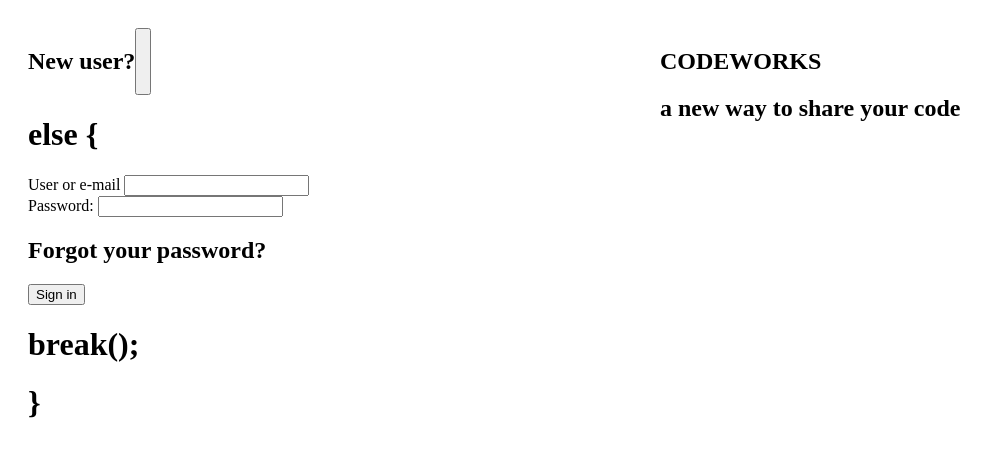
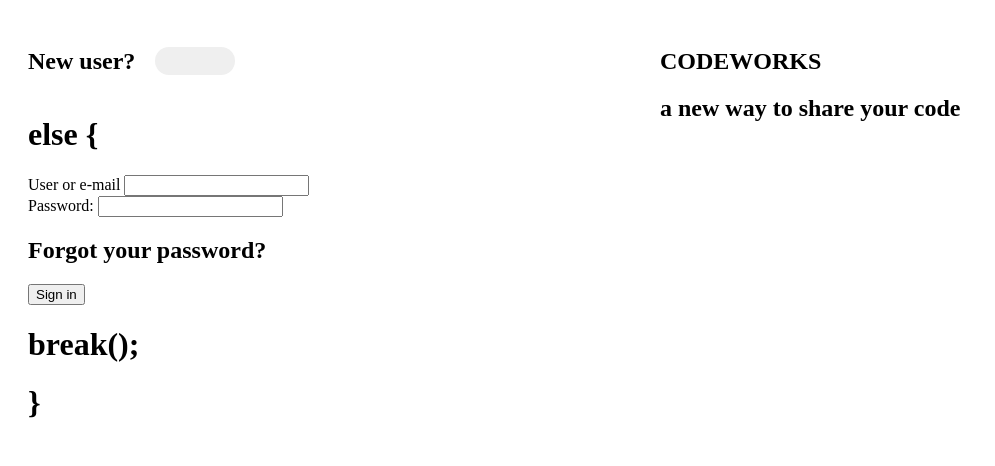
Before and after one commit to danielbarcheta/RelembrandoFrontEnd, a plain HTML site: page CODEWORKS/index.html in a window 1280 px wide. Shown: the whole page, without its empty margins (0-995 px from the left). Drawn offline with Linux system fonts and the light colour scheme.

Commit message:
alinhando navbar

```diff
--- a/CODEWORKS/style.css
+++ b/CODEWORKS/style.css
@@ -10,11 +10,27 @@
     width: 50%;
     padding: 20px;
     box-sizing: border-box;
+
+
 }
 
 nav{
     display: flex;
     flex-direction: row;
     width: 15em;
+    gap: 20px;
+}
+
+button{
+    width: 80px;
+    height: 28px;
+    border-radius: 20px;
+    border-width: 0px;
 
 }
+
+.new-user{
+    width: 400px;
+    display: flex;
+    align-items: center;
+}
```
